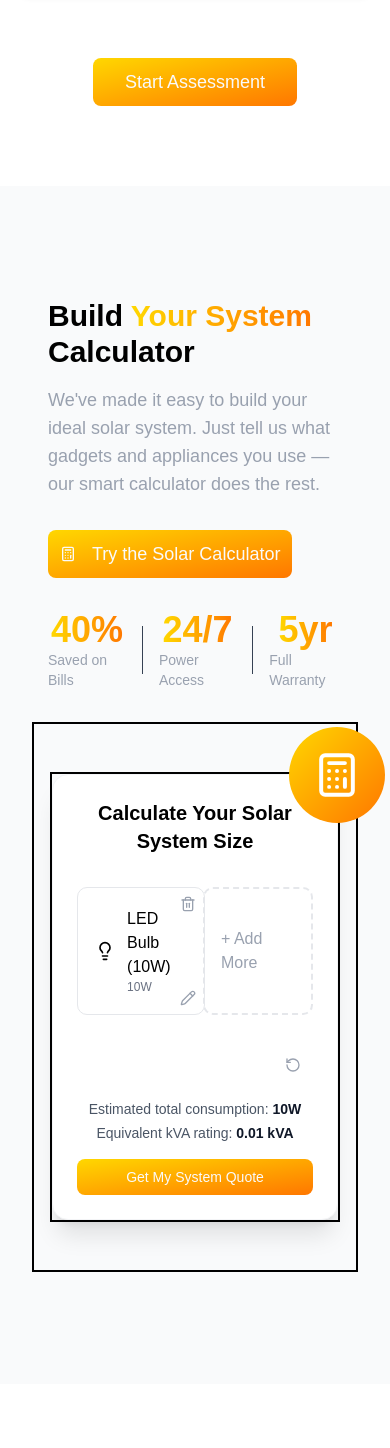
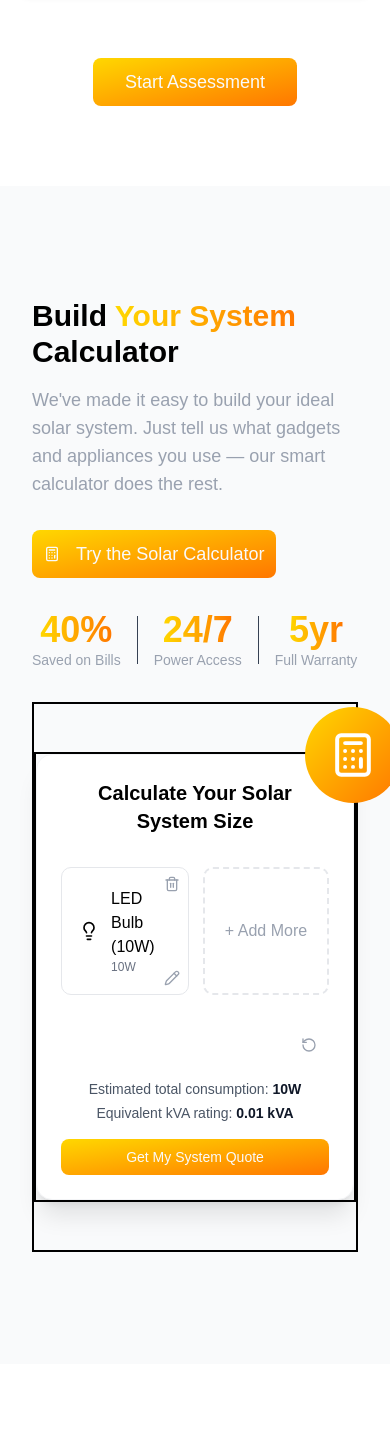
Before and after one commit to Dessimal/valuemine-solutions, a Next.js app: page / in a window 390 px wide. Shown: the part 3746-5194 px from the top of the page. Built offline with nearby package versions, Linux system fonts and the light colour scheme.

Commit message:
still refining calculator ui

```diff
--- a/components/CalculatorSection.tsx
+++ b/components/CalculatorSection.tsx
@@ -17,7 +17,7 @@ const CalculatorSection = () => {
   return (
     <section className="py-20 bg-gray-50 relative overflow-hidden">
       <div className="grid grid-cols-1 md:grid-cols-2 gap-8 p-8">
-        <div className="container mx-auto px-4">
+        <div className="container mx-auto">
           <motion.div
             initial={{ opacity: 0, x: -30 }}
             whileInView={{ opacity: 1, x: 0 }}
--- a/components/ResultComponent.tsx
+++ b/components/ResultComponent.tsx
@@ -266,7 +266,7 @@ Total Cost: ₦${result?.totalCost?.toLocaleString()}
                     asChild
                     variant="ghost"
                     className="text-blue-500 hover:text-blue-600 px-8 py-3 rounded-md font-semibold">
-                    <Link className="capitalize" href="/interest-calculator">
+                    <Link className="capitalize" href="/Interest-calculator">
                       pay small-small for this package
                     </Link>
                   </Button>
--- a/components/ui/SizeCalculator.tsx
+++ b/components/ui/SizeCalculator.tsx
@@ -133,7 +133,7 @@ const SizeCalculator = () => {
   };
 
   return (
-    <div className="grid border-2 items-center w-full max-w-4xl mx-auto px-4 sm:px-6 lg:px-8 py-12">
+    <div className="grid border-2 items-center w-full max-w-4xl mx-auto sm:px-6 lg:px-8 py-12">
       <motion.div
         className="relative flex justify-center border-2"
         initial={{ opacity: 0, y: 30 }}
```
